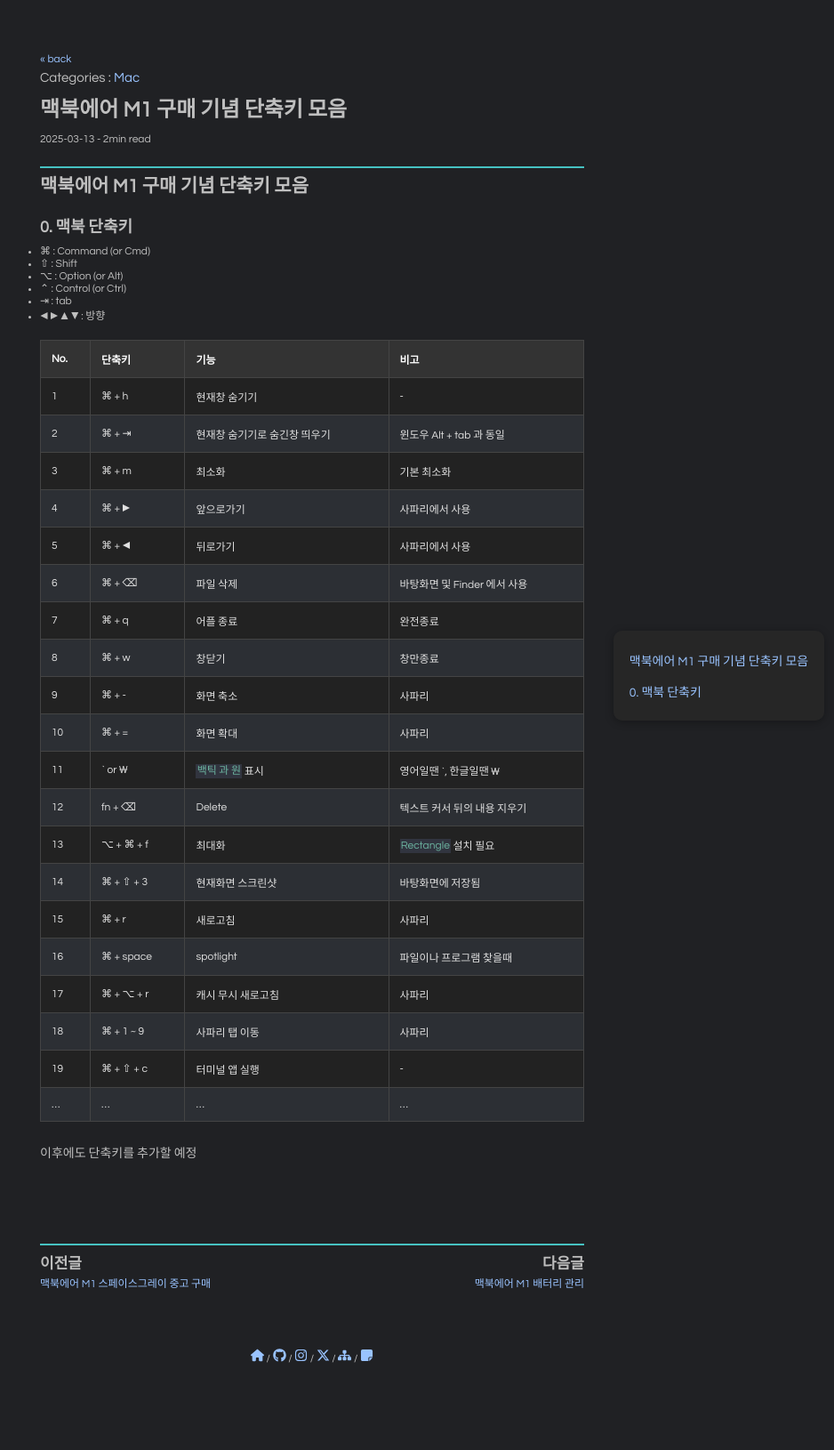
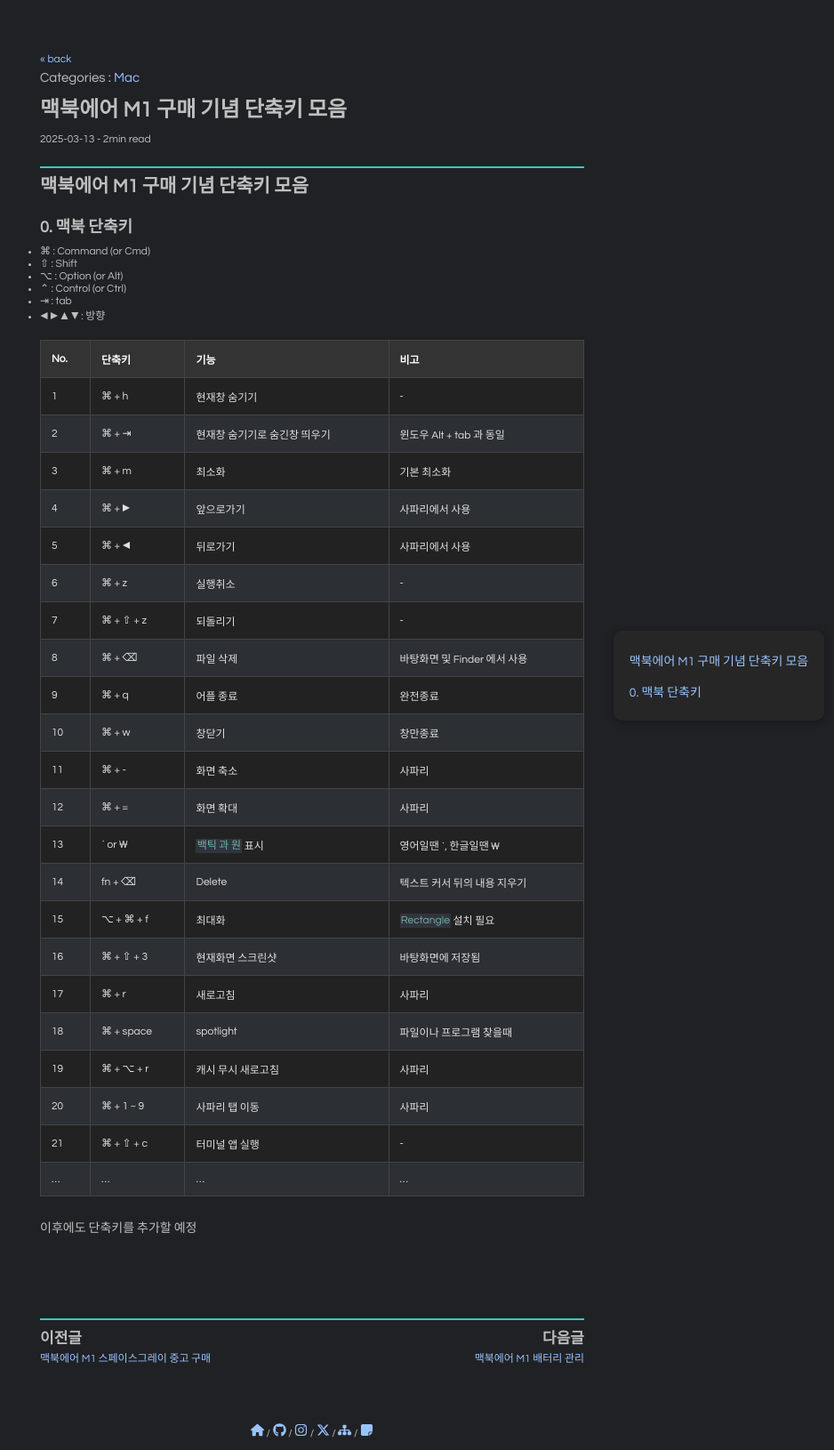
Before and after one commit to pozuhtuhv/pozuhtuhv.github.io, a Jekyll site: the page built from _posts/2025-03-13-mac-shortcut.md, in a window 1280 px wide. Shown: the whole page at 89% size, without its empty margins (289-1227 px from the left). Built offline with Jekyll 4.4.1, drawn with Linux system fonts in a browser that asks for light colours; comment, search, counter and statistics services are not loaded; before the commit the page ends 1546 px from its top, so only the background shows below that.

Commit message:
(edit) new_shortcut

```diff
--- a/_posts/2025-03-13-mac-shortcut.md
+++ b/_posts/2025-03-13-mac-shortcut.md
@@ -37,20 +37,22 @@ tag: [mac, shortcut]
 | 3 | ⌘ + m | 최소화 | 기본 최소화 |
 | 4 | ⌘ + ▶︎ | 앞으로가기 | 사파리에서 사용 |
 | 5 | ⌘ + ◀︎ | 뒤로가기 | 사파리에서 사용 |
-| 6 | ⌘ + ⌫ | 파일 삭제 | 바탕화면 및 Finder 에서 사용 |
-| 7 | ⌘ + q | 어플 종료 | 완전종료 |
-| 8 | ⌘ + w | 창닫기 | 창만종료 |
-| 9 | ⌘ + - | 화면 축소 | 사파리 |
-| 10 | ⌘ + = | 화면 확대 | 사파리 |
-| 11 | ` or ₩ | `백틱 과 원` 표시 | 영어일땐 `, 한글일땐 ₩ |
-| 12 | fn + ⌫ | Delete | 텍스트 커서 뒤의 내용 지우기 |
-| 13 | ⌥ + ⌘ + f | 최대화 | `Rectangle` 설치 필요 |
-| 14 | ⌘ + ⇧ + 3 | 현재화면 스크린샷 | 바탕화면에 저장됨 |
-| 15 | ⌘ + r | 새로고침 | 사파리 |
-| 16 | ⌘ + space | spotlight | 파일이나 프로그램 찾을때 |
-| 17 | ⌘ + ⌥ + r | 캐시 무시 새로고침 | 사파리 |
-| 18 | ⌘ + 1 ~ 9 | 사파리 탭 이동 | 사파리 |
-| 19  | ⌘ + ⇧ + c | 터미널 앱 실행 | - |
+| 6 | ⌘ + z | 실행취소 | - |
+| 7 | ⌘ + ⇧ + z | 되돌리기 | - |
+| 8 | ⌘ + ⌫ | 파일 삭제 | 바탕화면 및 Finder 에서 사용 |
+| 9 | ⌘ + q | 어플 종료 | 완전종료 |
+| 10 | ⌘ + w | 창닫기 | 창만종료 |
+| 11 | ⌘ + - | 화면 축소 | 사파리 |
+| 12 | ⌘ + = | 화면 확대 | 사파리 |
+| 13 | ` or ₩ | `백틱 과 원` 표시 | 영어일땐 `, 한글일땐 ₩ |
+| 14 | fn + ⌫ | Delete | 텍스트 커서 뒤의 내용 지우기 |
+| 15 | ⌥ + ⌘ + f | 최대화 | `Rectangle` 설치 필요 |
+| 16 | ⌘ + ⇧ + 3 | 현재화면 스크린샷 | 바탕화면에 저장됨 |
+| 17 | ⌘ + r | 새로고침 | 사파리 |
+| 18 | ⌘ + space | spotlight | 파일이나 프로그램 찾을때 |
+| 19 | ⌘ + ⌥ + r | 캐시 무시 새로고침 | 사파리 |
+| 20 | ⌘ + 1 ~ 9 | 사파리 탭 이동 | 사파리 |
+| 21  | ⌘ + ⇧ + c | 터미널 앱 실행 | - |
 | ... | ... | ... | ... |
 
 이후에도 단축키를 추가할 예정
--- a/_sass/_main.scss
+++ b/_sass/_main.scss
@@ -245,11 +245,6 @@ submain {
   margin: -5rem auto 0;
   padding: 2.4rem 2rem;
   flex-direction: column;
-}
-
-.m_description {
-  display: flex;
-  justify-content: space-between;
 }
 
 /* 소셜 아이콘 및 푸터 */
```
